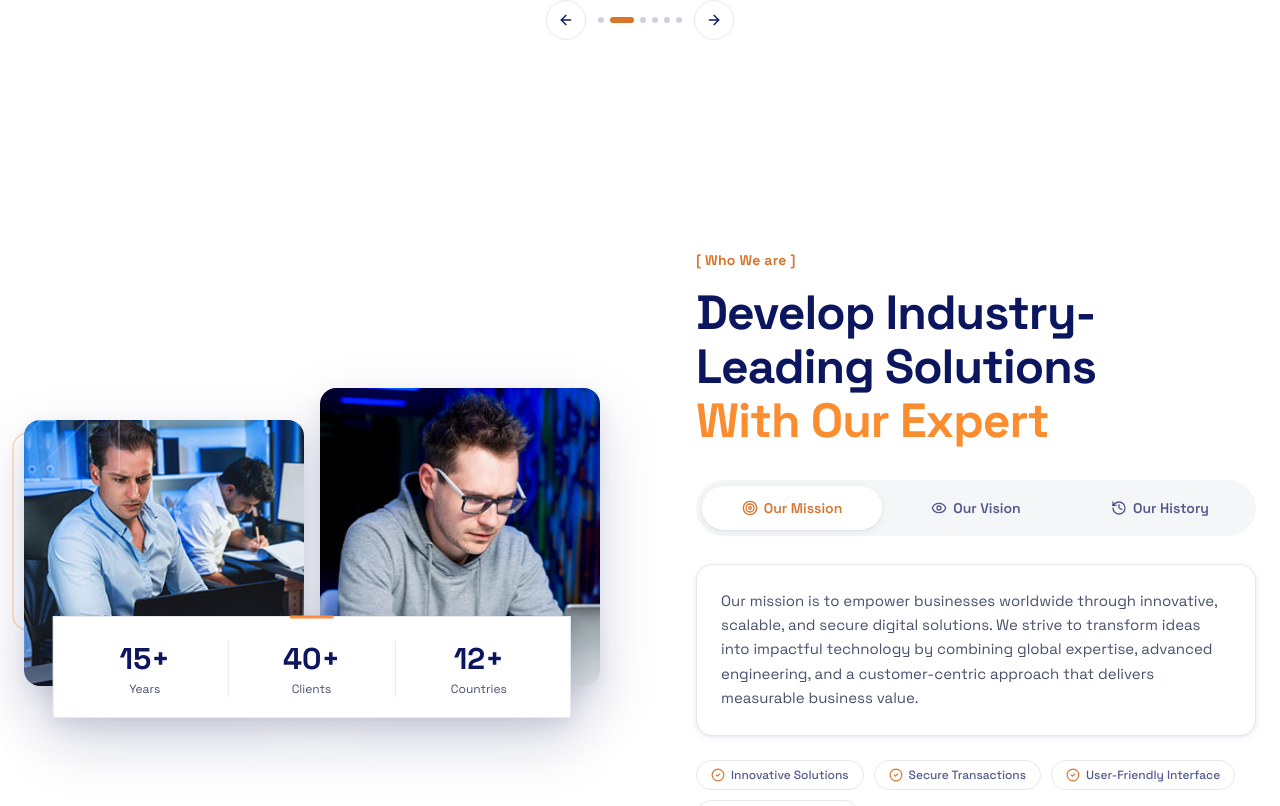
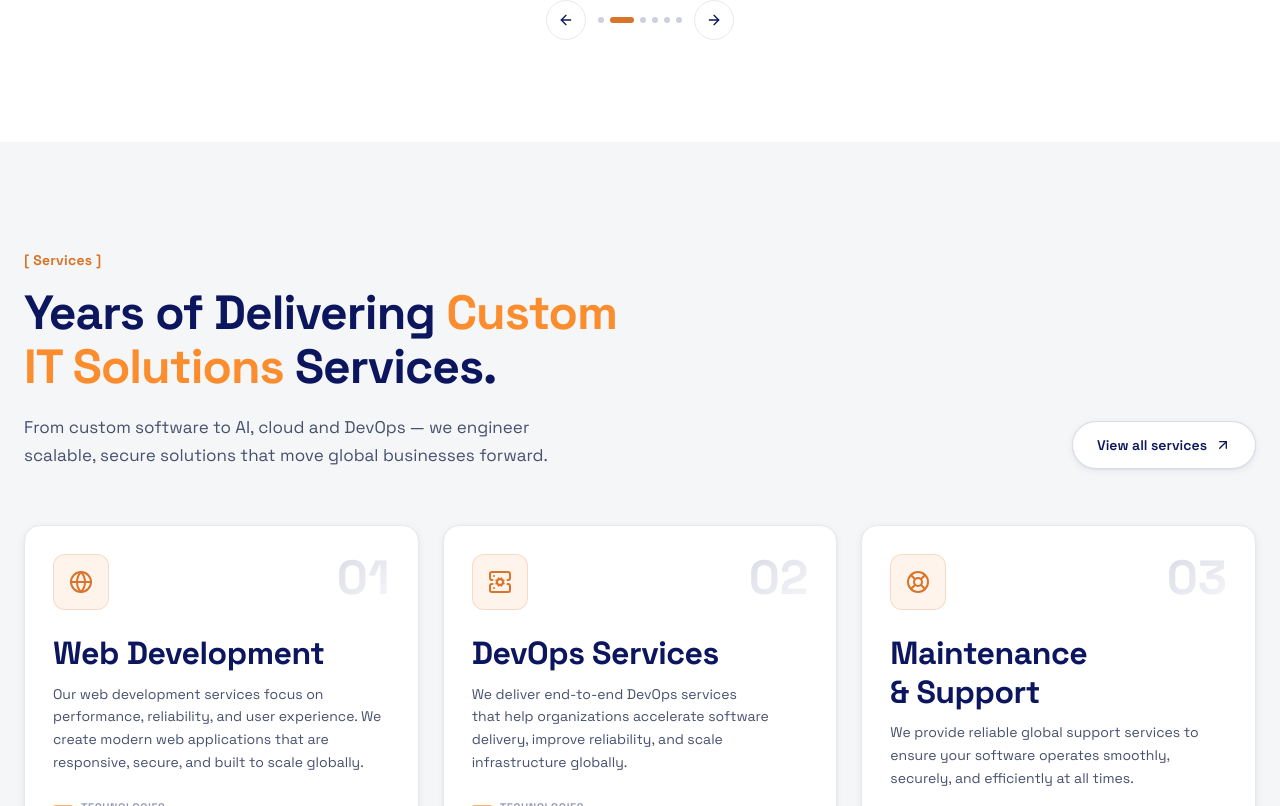
Before and after one commit to globantislabs/globantislabs-web, a Next.js app: page / in a window 1280 px wide. Shown: the part 2134-2940 px from the top of the page. Built offline with nearby package versions, Linux system fonts and the light colour scheme; no server answers.

Commit message:
remove: delete 'Who We Are' section from home page

```diff
--- a/src/app/page.tsx
+++ b/src/app/page.tsx
@@ -1,7 +1,6 @@
 import { Header } from "@/components/site/header";
 import { Hero } from "@/components/site/hero";
 import { TrustStrip } from "@/components/site/trust-strip";
-import { WhoWeAre } from "@/components/site/who-we-are";
 import { Services } from "@/components/site/services";
 import { WhyGlobantis } from "@/components/site/why-globantis";
 import { Consultation } from "@/components/site/consultation";
@@ -14,7 +13,6 @@ export default function Home() {
       <main className="flex-1">
         <Hero />
         <TrustStrip />
-        <WhoWeAre />
         <Services />
         <WhyGlobantis />
         <Consultation />
```
